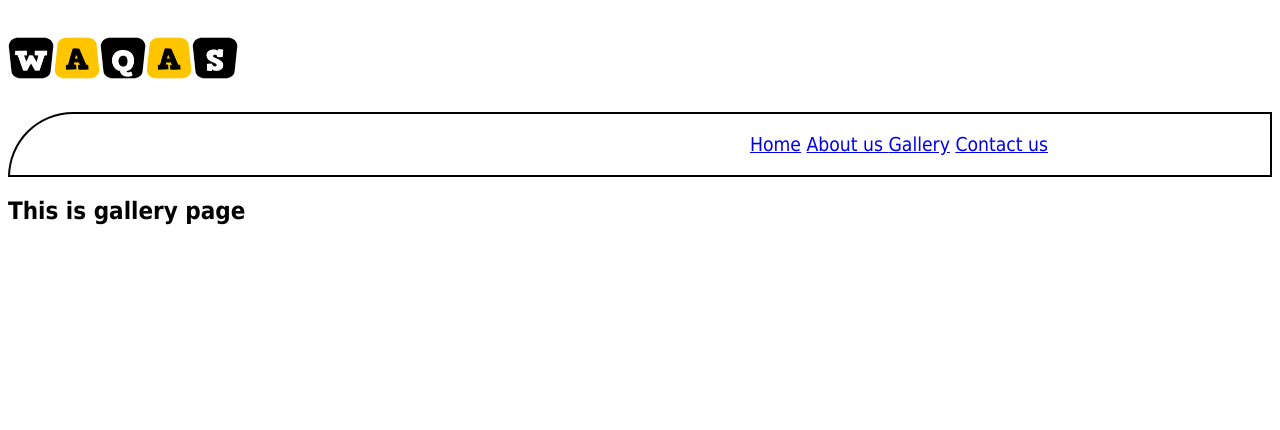
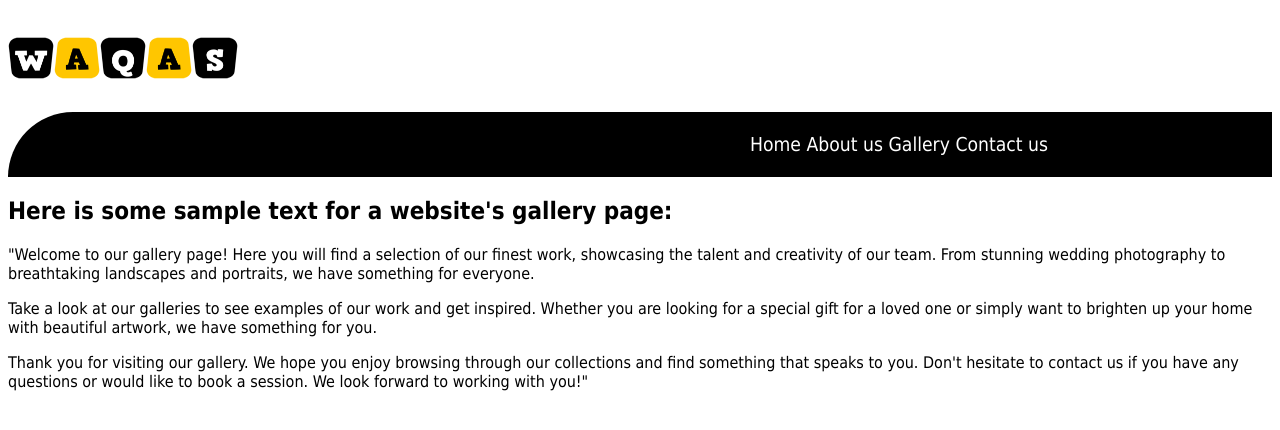
Before and after one commit to waqasahmed09/html-multi-page, a plain HTML site: page gallery.html/gallery.html in a window 1280 px wide. Drawn offline with Linux system fonts and the light colour scheme.

Commit message:
multiple pages

```diff
--- a/gallery.html/gallery.html
+++ b/gallery.html/gallery.html
@@ -1,5 +1,6 @@
 <!DOCTYPE html>
 <html lang="en">
+
 <head>
     <meta charset="UTF-8">
     <meta http-equiv="X-UA-Compatible" content="IE=edge">
@@ -7,6 +8,7 @@
     <title>Gallery</title>
     <link rel="stylesheet" href="../style.css">
 </head>
+
 <body>
     <div class="logo">
         <img src="../logo/logo.png" alt="waqas" title="logo of website">
@@ -22,6 +24,16 @@
                 </li>
             </ul>
         </nav>
-    <h1>This is gallery page</h1>
+        <h1>Here is some sample text for a website's gallery page:</h1>
+        <p>"Welcome to our gallery page! Here you will find a selection of our finest work, showcasing the talent and
+            creativity of our team. From stunning wedding photography to breathtaking landscapes and portraits, we have
+            something for everyone.</p>
+        <p>Take a look at our galleries to see examples of our work and get inspired. Whether you are looking for a
+            special gift for a loved one or simply want to brighten up your home with beautiful artwork, we have
+            something for you.</p>
+        <p>Thank you for visiting our gallery. We hope you enjoy browsing through our collections and find something
+            that speaks to you. Don't hesitate to contact us if you have any questions or would like to book a session.
+            We look forward to working with you!"</p>
 </body>
+
 </html>
--- a/style.css
+++ b/style.css
@@ -1,24 +1,41 @@
 body {
-    font-family: Tahoma,  Verdana, sans-serif ;
+    font-family: Tahoma, Verdana, sans-serif;
+
 }
 
 .logo img {
-  width: 230px;
-  height: 100px;
-  display: inline;
+    width: 230px;
+    height: 100px;
+    display: inline;
 }
+
 .navbar ul {
     list-style: none;
 
 }
+
 .navbar {
     font-weight: 70px;
     font-size: larger;
 }
-.navbar  {
+
+.navbar {
     padding-left: 700px;
 
- border: 2px solid black;
- border-top-left-radius: 100px;
+    border: 2px solid black;
+    border-top-left-radius: 100px;
+    background-color: black;
+
 
 }
+.navbar ul li a {
+    color: white;
+    text-decoration: none;
+}
+.navbar ul li a:hover {
+    color: cornflowerblue;
+
+}
+.navbar ul li a{
+    transition: 0.6s;
+}
```
Lines whose indentation alone changed are shown as unchanged.
